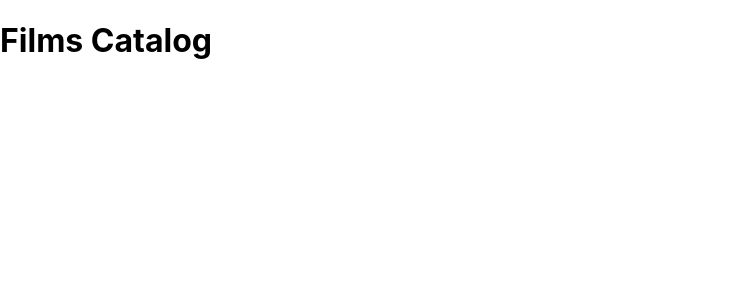
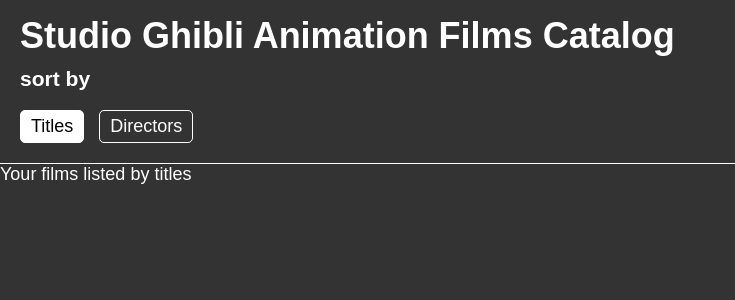
Before and after one commit to calopessoa/studio-ghibli-catalog, a React (Create React App) app in the folder frontend/: page / in a window 1280 px wide. Shown: the top 300 px of the page, without its empty margins (0-735 px from the left). Built offline with nearby package versions, Linux system fonts and the light colour scheme.

Commit message:
added some ad hoc layers to the frontend structure

```diff
--- a/frontend/src/App.tsx
+++ b/frontend/src/App.tsx
@@ -1,11 +1,23 @@
+import { Header } from './components/Header';
+import { Page, usePage } from './contexts/Page';
+
 function App() {
+  const { page } = usePage();
+
+  const renderSwitch = () => {
+    switch (page) {
+      case Page.Titles:
+        return <div>Your films listed by titles</div>;
+      case Page.Directors:
+        return <div>Your films listed by directors</div>;
+      default:
+        return '';
+    }
+  }
   return (
     <div className="App">
-      <header>
-        <h1>
-          <div className="title">Films Catalog</div>
-        </h1>
-      </header>
+     <Header />
+      {renderSwitch()}
     </div>
   );
 }
--- /dev/null
+++ b/frontend/src/components/Header.tsx
@@ -0,0 +1,33 @@
+import { usePage, Page } from '../contexts/Page';
+
+export const Header: React.FC = () => {
+  const { page, setPage } = usePage();
+
+  const activeButton = (flashButton: Page) => {
+    return (
+      <button
+        className={flashButton === page ? 'active' : ''}
+        onClick={() => setPage(flashButton)}
+      >
+        {flashButton}
+      </button>
+    )
+  }
+
+  return (
+    <header>
+    <h1>
+      <div className="title">Studio Ghibli Animation Films Catalog</div>
+    </h1>
+    <h3>
+      <div className='title'>sort by</div>
+    </h3>
+      <div className='navigation'>
+        <div className='internal'>
+          {activeButton(Page.Titles)}
+          {activeButton(Page.Directors)}
+        </div>
+    </div>
+  </header>
+  )
+}
--- /dev/null
+++ b/frontend/src/contexts/Page.tsx
@@ -0,0 +1,26 @@
+import React, { createContext, useContext, useState } from "react";
+
+export enum Page {
+  Titles = 'Titles',
+  Directors = 'Directors',
+}
+
+type ContextType = {
+  page: Page;
+  setPage: (page: Page) => void;
+}
+
+
+const Context = createContext<ContextType>({
+  page: Page.Titles,
+  setPage: (page: Page) => console.warn('no page provider'),
+});
+
+export const usePage = () => useContext(Context);
+
+export const PageStore = ({ children }: any) => {
+  const [page, setPage] = useState(Page.Titles);
+  return (
+    <Context.Provider value={{ page, setPage }}>{children}</Context.Provider>
+  );
+};
--- a/frontend/src/index.css
+++ b/frontend/src/index.css
@@ -1,13 +1,293 @@
+* {
+  font-family: sans-serif;
+  box-sizing: border-box;
+}
+
 body {
   margin: 0;
-  font-family: -apple-system, BlinkMacSystemFont, 'Segoe UI', 'Roboto', 'Oxygen',
-    'Ubuntu', 'Cantarell', 'Fira Sans', 'Droid Sans', 'Helvetica Neue',
-    sans-serif;
-  -webkit-font-smoothing: antialiased;
-  -moz-osx-font-smoothing: grayscale;
+  color: #fff;
+  background: #333;
+  font-size: 18px;
+  line-height: 1.2em;
 }
 
-code {
-  font-family: source-code-pro, Menlo, Monaco, Consolas, 'Courier New',
-    monospace;
+html,
+body,
+#root {
+  height: 100%;
 }
+
+.App {
+  display: flex;
+  flex-flow: column;
+  height: 100%;
+}
+
+header {
+  padding: 20px;
+  border-bottom: 1px solid #fff;
+}
+
+header h1 {
+  display: flex;
+  align-items: center;
+}
+
+header .subtitle {
+  font-size: 18px;
+  background: #666;
+  color: #fff;
+  border-radius: 5px;
+  margin-left: 10px;
+  padding: 10px;
+  font-weight: normal;
+}
+
+.navigation {
+  display: flex;
+  justify-content: space-between;
+}
+
+.navigation .internal,
+.navigation .external {
+  display: flex;
+}
+
+.navigation button,
+.navigation a.button {
+  margin-bottom: 0;
+  color: #fff;
+  background: transparent;
+  border: 1px solid #fff;
+}
+
+.navigation button.active {
+  color: #000;
+  background: #fff;
+}
+
+.navigation a.button {
+  text-decoration: none;
+  margin-right: 0;
+}
+
+h1,
+h2 {
+  margin-top: 5px;
+  margin-bottom: 20px;
+}
+
+.page {
+  flex-grow: 1;
+  display: flex;
+  flex-flow: column;
+}
+
+.status {
+  margin-left: -20px;
+  padding: 10px 20px;
+  background: #ccc;
+  color: #333;
+  font-size: smaller;
+  position: fixed;
+  bottom: 0;
+  opacity: 0.9;
+}
+
+.status-text {
+  animation: blinker 2s linear infinite;
+}
+
+@keyframes blinker {
+  50% {
+    opacity: 0;
+  }
+}
+
+.error {
+  padding: 20px;
+  margin: -20px -20px 20px -20px;
+  background: #c00;
+  color: #fff;
+  border-bottom: 1px solid #fff;
+  font-size: smaller;
+}
+
+.error ul {
+  margin: 10px 0px 0px;
+}
+
+.content {
+  display: flex;
+  flex-grow: 1;
+}
+
+.list,
+.mutations {
+  padding: 20px;
+}
+
+.list {
+  background: #000;
+  border-right: 1px solid #666;
+  min-width: 250px;
+}
+
+.mutations {
+  width: 100%;
+}
+
+.list ul {
+  list-style-type: none;
+  margin: 0 -20px;
+  padding: 0;
+  border-top: 1px solid #333;
+}
+
+.list li {
+  padding: 10px 20px;
+  border-bottom: 1px solid #333;
+  cursor: pointer;
+}
+
+.list li .title {
+  color: #ccc;
+}
+
+.list li .author {
+  margin-top: 3px;
+  font-style: italic;
+  color: #666;
+}
+
+.list li:hover {
+  background: #222;
+}
+
+.list li.active {
+  background: #333;
+}
+
+.list li.active .title {
+  color: #0f0;
+}
+
+.list li.active .author {
+  color: #999;
+}
+
+label {
+  display: block;
+  color: #999;
+  margin-bottom: 5px;
+}
+
+input[type='text'],
+input[type='submit'],
+button,
+select,
+textarea,
+a.button {
+  font-size: 18px;
+  border-radius: 5px;
+  border: 1px solid #999;
+  padding: 10px;
+  margin: 0 15px 15px 0;
+  color: #fff;
+  background: #000;
+  -webkit-appearance: none;
+}
+
+input[type='text'],
+select,
+textarea {
+  width: 100%;
+  max-width: 500px;
+}
+
+input[type='submit'],
+button,
+a.button {
+  padding: 5px 10px;
+  color: #0f0;
+  background: transparent;
+  border: 1px solid #0f0;
+}
+
+input[type='submit'],
+button.bt-new {
+  color: #0f0;
+  background: transparent;
+  border: 1px solid #0f0;
+}
+
+button.bt-remove {
+  color: #f00;
+  background: transparent;
+  border: 1px solid #f00;
+  float: right;
+  margin-right: 0;
+}
+
+@media screen and (max-width: 800px) {
+  body {
+    font-size: 14px;
+  }
+
+  header {
+    padding: 15px;
+  }
+
+  header h1 {
+    font-size: 18px;
+  }
+
+  header .subtitle {
+    font-size: 14px;
+  }
+
+  h2 {
+    font-size: 16px;
+  }
+
+  .status {
+    margin-left: -15px;
+    padding: 10px 15px;
+  }
+
+  .error,
+  .list,
+  .mutations {
+    padding: 15px;
+  }
+
+  .error {
+    margin: -15px -15px 15px -15px;
+  }
+
+  .list {
+    width: 35%;
+    min-width: 35%;
+    overflow-x: hidden;
+  }
+
+  .list ul {
+    margin: 0 -15px;
+  }
+
+  .list li {
+    padding: 10px 15px;
+    white-space: nowrap;
+  }
+
+  input[type='text'],
+  input[type='submit'],
+  button,
+  select,
+  textarea,
+  a.button {
+    font-size: 14px;
+    padding: 5px 10px;
+    margin: 0 10px 10px 0;
+  }
+}
--- a/frontend/src/index.tsx
+++ b/frontend/src/index.tsx
@@ -3,13 +3,16 @@
 import './index.css';
 import App from './App';
 import reportWebVitals from './reportWebVitals';
+import { PageStore } from './contexts/Page';
 
 const root = ReactDOM.createRoot(
   document.getElementById('root') as HTMLElement
 );
 root.render(
   <React.StrictMode>
-    <App />
+    <PageStore>
+      <App />
+    </PageStore>
   </React.StrictMode>
 );
 
--- a/frontend/tsconfig.json
+++ b/frontend/tsconfig.json
@@ -10,7 +10,7 @@
     "skipLibCheck": true,
     "esModuleInterop": true,
     "allowSyntheticDefaultImports": true,
-    "strict": true,
+    "strict": false,
     "forceConsistentCasingInFileNames": true,
     "noFallthroughCasesInSwitch": true,
     "module": "esnext",
```
